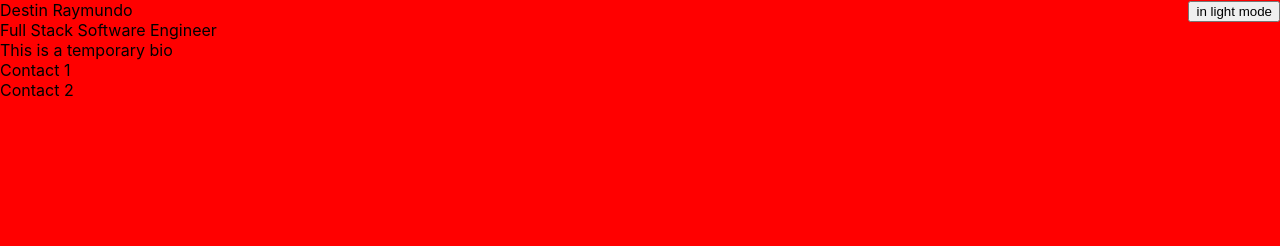
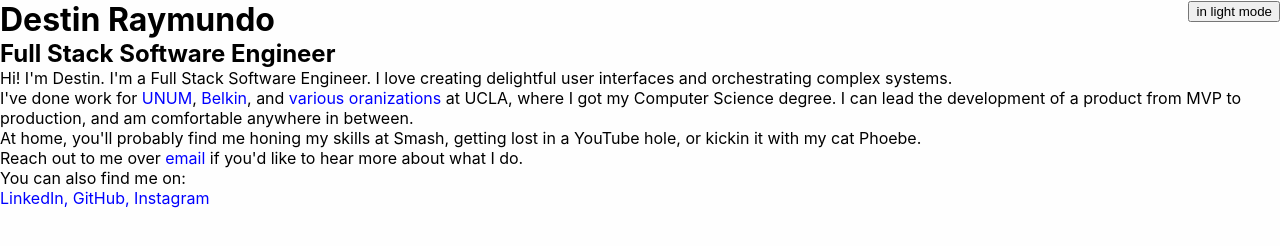
Before and after one commit to adrayv/site, a Gatsby site: page / in a window 1280 px wide. Built offline with nearby package versions, Linux system fonts and the light colour scheme; Gatsby itself is replaced by a stand-in of ours.

Commit message:
added basic content

```diff
--- a/src/components/bio.js
+++ b/src/components/bio.js
@@ -1,4 +1,23 @@
 import React from "react"
 import Text from "src/components/text"
 
-export default () => <Text>This is a temporary bio</Text>
+export default () => (
+  <div>
+    <Text>
+      Hi! I'm Destin. I'm a Full Stack Software Engineer. I love creating
+      delightful user interfaces and orchestrating complex systems.
+    </Text>
+    <Text>
+      I've done work for <Text link="https://unum.la">UNUM</Text>,{" "}
+      <Text link="https://www.belkin.com/us/">Belkin</Text>, and{" "}
+      <Text link="https://ucladevx.com">various</Text>{" "}
+      <Text link="https://ccle.ucla.edu">oranizations</Text> at UCLA, where I
+      got my Computer Science degree. I can lead the development of a product
+      from MVP to production, and am comfortable anywhere in between.
+    </Text>
+    <Text>
+      At home, you'll probably find me honing my skills at Smash, getting lost
+      in a YouTube hole, or kickin it with my cat Phoebe.
+    </Text>
+  </div>
+)
--- a/src/components/contact.js
+++ b/src/components/contact.js
@@ -2,8 +2,17 @@ import React from "react"
 import Text from "src/components/text"
 
 export default () => (
-  <>
-    <Text>Contact 1</Text>
-    <Text>Contact 2</Text>
-  </>
+  <div>
+    <Text>
+      Reach out to me over{" "}
+      <Text link="mailto:destin.raymundo@gmail.com">email</Text> if you'd like
+      to hear more about what I do.
+    </Text>
+    <Text>You can also find me on:</Text>
+    <Text>
+      <Text link="https://www.linkedin.com/in/destinraymundo/">LinkedIn, </Text>
+      <Text link="https://github.com/adrayv">GitHub, </Text>
+      <Text link="https://www.instagram.com/destinvraymundo/">Instagram</Text>
+    </Text>
+  </div>
 )
--- a/src/components/layout.js
+++ b/src/components/layout.js
@@ -2,6 +2,6 @@ import styled from "styled-components"
 
 export default styled.div`
   min-height: 100vh;
-  background: red;
+  background: #fefefe;
   position: relative;
 `
--- a/src/components/name.js
+++ b/src/components/name.js
@@ -1,4 +1,4 @@
 import React from "react"
 import Text from "src/components/text"
 
-export default () => <Text>Destin Raymundo</Text>
+export default () => <Text headline>Destin Raymundo</Text>
--- a/src/components/text.js
+++ b/src/components/text.js
@@ -1,9 +1,47 @@
 import React from "react"
 import styled from "styled-components"
 
-const Text = styled.span`
-  color: ${({ theme }) => theme.color};
-  display: block;
+const H1 = styled.h1`
+  & .adrayv-text {
+    display: inline;
+  }
 `
 
-export default ({ children }) => <Text>{children}</Text>
+const H2 = styled.h2`
+  & .adrayv-text {
+    display: inline;
+  }
+`
+
+const Body = styled.div`
+  & .adrayv-text {
+    display: inline;
+  }
+`
+
+const Link = styled.a`
+  color: blue;
+  cursor: pointer;
+  text-decoration: none;
+`
+
+export default ({ children, headline, subheadline, link }) => {
+  if (headline) {
+    return <H1 className="adrayv-text">{children}</H1>
+  } else if (subheadline) {
+    return <H2 className="adrayv-text">{children}</H2>
+  } else if (link) {
+    return (
+      <Link
+        href={link}
+        target="_blank"
+        rel="noopener noreferrer"
+        className="adrayv-text"
+      >
+        {children}
+      </Link>
+    )
+  } else {
+    return <Body className="adrayv-text">{children}</Body>
+  }
+}
--- a/src/components/theme-toggle/index.js
+++ b/src/components/theme-toggle/index.js
@@ -10,6 +10,6 @@ export default () => {
     } else {
       switchToLightMode()
     }
-  }, [theme.name])
+  }, [theme.name, switchToLightMode, switchToDarkMode])
   return <View onChange={changeHandler} isOn={theme.name === "light"} />
 }
--- a/src/components/title.js
+++ b/src/components/title.js
@@ -1,4 +1,4 @@
 import React from "react"
 import Text from "src/components/text"
 
-export default () => <Text>Full Stack Software Engineer</Text>
+export default () => <Text subheadline>Full Stack Software Engineer</Text>
```
